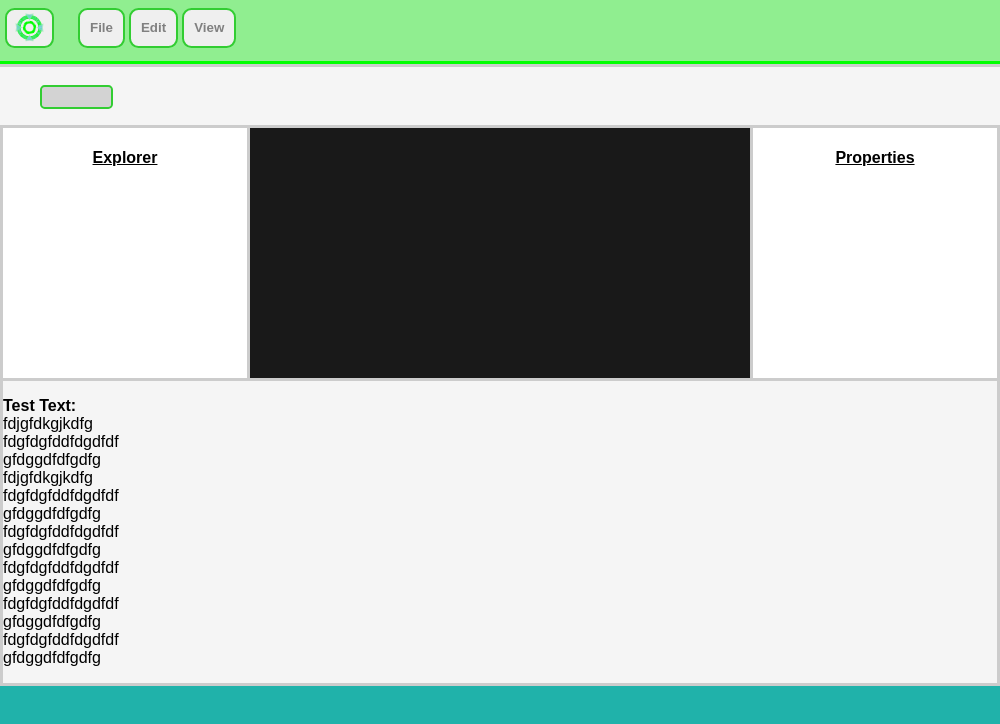
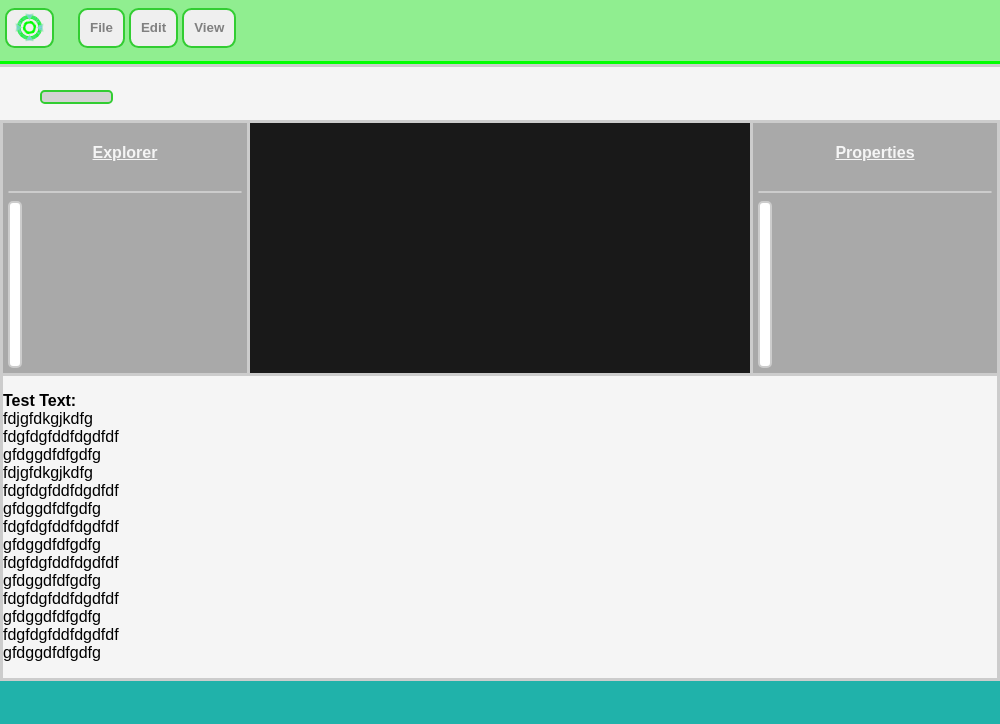
Before and after one commit to GMM-rgb/GobEngine, an Electron app: page application/app_contents/index.html in a window 1000 px wide. Drawn offline with nearby package versions, Linux system fonts and the light colour scheme; no server answers.

Commit message:
Updated app stylesheets

```diff
--- a/application/app_contents/app_assets/stylesheets/workspace/editor_tabs/tab_styles.css
+++ b/application/app_contents/app_assets/stylesheets/workspace/editor_tabs/tab_styles.css
@@ -18,6 +18,7 @@
     background: lightgray;
     border: 2px solid limegreen;
     border-radius: 0.125cm;
-    padding: 10px;
+    padding: 5px;
     min-width: 72.5px;
+    margin: 0;
 }
--- a/application/app_contents/app_assets/stylesheets/workspace/editor_windows/editor_frames.css
+++ b/application/app_contents/app_assets/stylesheets/workspace/editor_windows/editor_frames.css
@@ -1,8 +1,9 @@
 .bottom-editor-frame {
     display: flex;
     position: relative;
+    flex: 1 1 auto;
+    flex-shrink: 1 !important;
     flex-grow: 0 !important;
-    flex: 1 1 auto;
     backdrop-filter: blur(1px);
     background: whitesmoke;
     border: 3px solid #ccc;
@@ -13,10 +14,11 @@
     /* min-height: 275px !important; */
     min-height: 25px !important;
     max-height: 375px !important;
-    margin: 0;
+    margin-top: 0 !important;
+    margin: auto;
     bottom: 0;
     right: 0;
-    overflow: hidden;
+    overflow: hidden !important;
 }
 
 .inline-editor-frame {
@@ -37,10 +39,17 @@
     min-width: 50px;
     width: 250px;
     height: 100%;
-    background: white;
+    background: darkgray;
     border: 3px solid #ccc;
     border-block: none;
     box-sizing: border-box;
+}
+
+.inline-frame>hr {
+    width: auto;
+    margin-inline: 5px;
+    border-radius: 1cm;
+    border: 1px solid #ccc;
 }
 
 .inline-frame.left {
@@ -52,13 +61,30 @@
 }
 
 /* Editor Frame Contents */
+.editor-frame-contents {
+    padding: 5px;
+    position: relative;
+    display: inline-flex;
+    flex-shrink: 1 !important;
+    background: white;
+    border: 2px solid #ccc;
+    border-radius: 5px;
+    margin-block-end: 5px;
+    margin-inline: 5px;
+    width: max-content;
+    height: 100% !important;
+}
+
+/* Editor Tool Headers */
 .header {
+    color: whitesmoke;
     text-align: center;
     text-wrap-mode: wrap;
     text-wrap-style: balance;
     word-wrap: break-word;
     text-overflow: ellipsis;
     text-decoration: underline;
+    /* disable text selecting / highlighting */
     -webkit-user-select: none !important;
     user-select: none !important;
 }
--- a/application/app_contents/index.html
+++ b/application/app_contents/index.html
@@ -58,6 +58,10 @@
                     <span>
                         <h4 class="header explorer">Explorer</h4>
                     </span>
+                    <hr/>
+                    <div class="editor-frame-contents explorer">
+
+                    </div>
                 </div>
 
                 <!-- Rendering Canvas --><canvas id="RenderingCanvas" virtualkeyboardpolicy="false"></canvas>
@@ -67,6 +71,10 @@
                     <span>
                         <h4 class="header properties">Properties</h4>
                     </span>
+                    <hr/>
+                    <div class="editor-frame-contents properties">
+
+                    </div>
                 </div>
             </div>
             <div class="bottom-editor-frame">
```
